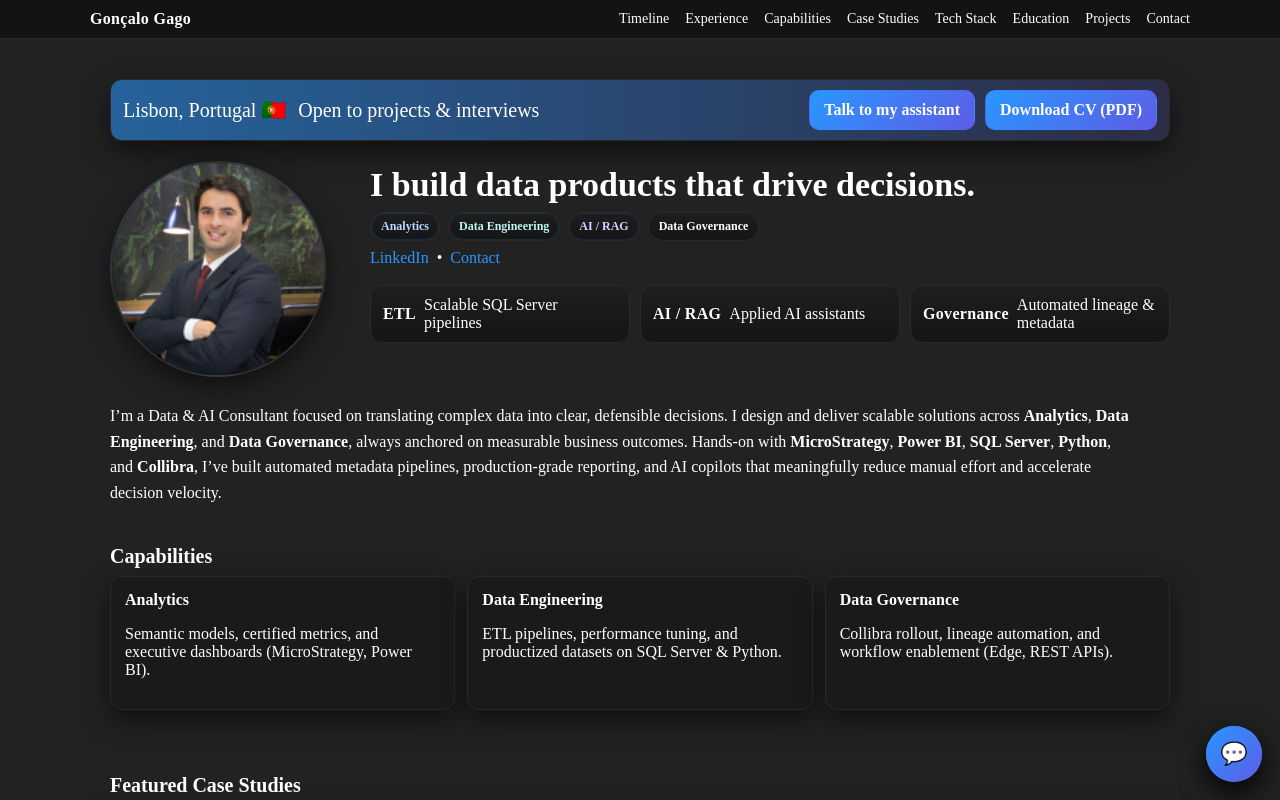
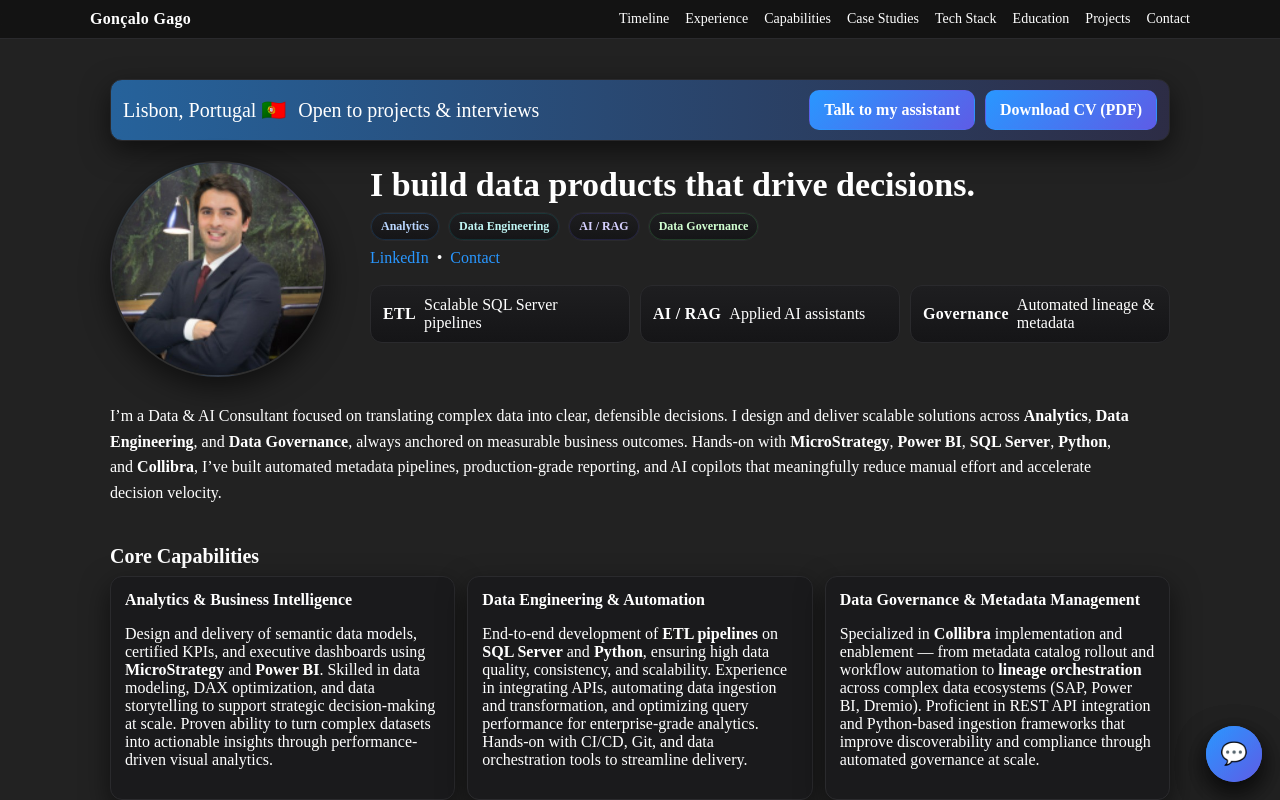
Before and after one commit to goncalogago1/curriculo, a Next.js app: page / in a window 1280 px wide. Shown: the top 800 px of the page. Built offline with nearby package versions, Linux system fonts and the light colour scheme.

Commit message:
Page 53 de commit few

```diff
--- a/app/globals.css
+++ b/app/globals.css
@@ -129,6 +129,8 @@ main { min-height: 100vh; }
 .chip--blue { box-shadow: 0 0 0 1px rgba(41,151,255,.18) inset; color:#b9d6ff; }
 .chip--teal { box-shadow: 0 0 0 1px rgba(14,165,164,.18) inset; color:#bff4f2; }
 .chip--violet { box-shadow: 0 0 0 1px rgba(94,92,230,.18) inset; color:#d6d1ff; }
+.chip--green { box-shadow: 0 0 0 1px rgba(92, 230, 113, 0.18) inset; color:#d1ffd1; }
+
 
 /* ========= STATS ========= */
 .stats{ margin-top: 18px; }           /* MAIS ESPAÇO após LinkedIn */
--- a/app/page.tsx
+++ b/app/page.tsx
@@ -174,23 +174,41 @@ export default function Home() {
       {/* CAPABILITIES */}
       <section id="capabilities" className="section section--tight" aria-labelledby="cap-title">
         <div className="container">
-          <h2 id="cap-title" className="section-title">Capabilities</h2>
+          <h2 id="cap-title" className="section-title">Core Capabilities</h2>
           <div className="grid three">
             <div className="card">
-              <h3>Analytics</h3>
-              <p>Semantic models, certified metrics, and executive dashboards (MicroStrategy, Power BI).</p>
+              <h3>Analytics & Business Intelligence</h3>
+              <p>
+                Design and delivery of semantic data models, certified KPIs, and executive dashboards
+                using <b>MicroStrategy</b> and <b>Power BI</b>. Skilled in data modeling, DAX optimization, and
+                data storytelling to support strategic decision-making at scale. Proven ability to turn complex
+                datasets into actionable insights through performance-driven visual analytics.
+              </p>
             </div>
+
             <div className="card">
-              <h3>Data Engineering</h3>
-              <p>ETL pipelines, performance tuning, and productized datasets on SQL Server &amp; Python.</p>
+              <h3>Data Engineering & Automation</h3>
+              <p>
+                End-to-end development of <b>ETL pipelines</b> on <b>SQL Server</b> and <b>Python</b>, ensuring high data quality,
+                consistency, and scalability. Experience in integrating APIs, automating data ingestion and transformation,
+                and optimizing query performance for enterprise-grade analytics. Hands-on with CI/CD, Git, and data
+                orchestration tools to streamline delivery.
+              </p>
             </div>
+
             <div className="card">
-              <h3>Data Governance</h3>
-              <p>Collibra rollout, lineage automation, and workflow enablement (Edge, REST APIs).</p>
+              <h3>Data Governance & Metadata Management</h3>
+              <p>
+                Specialized in <b>Collibra</b> implementation and enablement — from metadata catalog rollout and
+                workflow automation to <b>lineage orchestration</b> across complex data ecosystems (SAP, Power BI, Dremio).
+                Proficient in REST API integration and Python-based ingestion frameworks that improve discoverability
+                and compliance through automated governance at scale.
+              </p>
             </div>
           </div>
         </div>
       </section>
+
 
       {/* FEATURED CASE STUDIES */}
       <section id="cases" className="section" aria-labelledby="cases-title">
```
